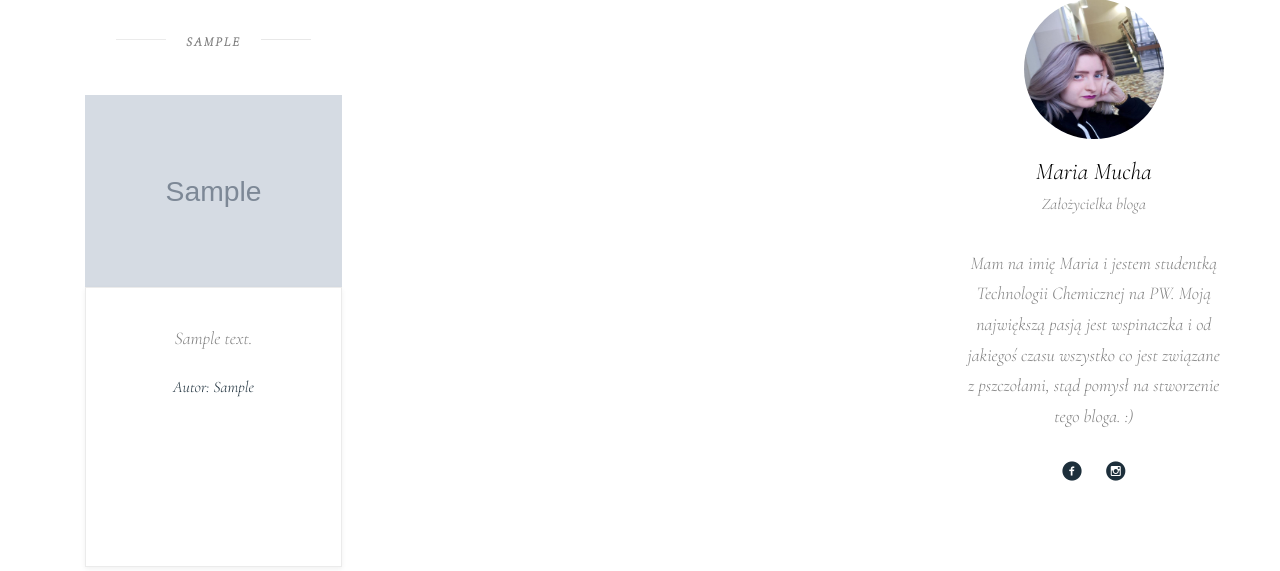
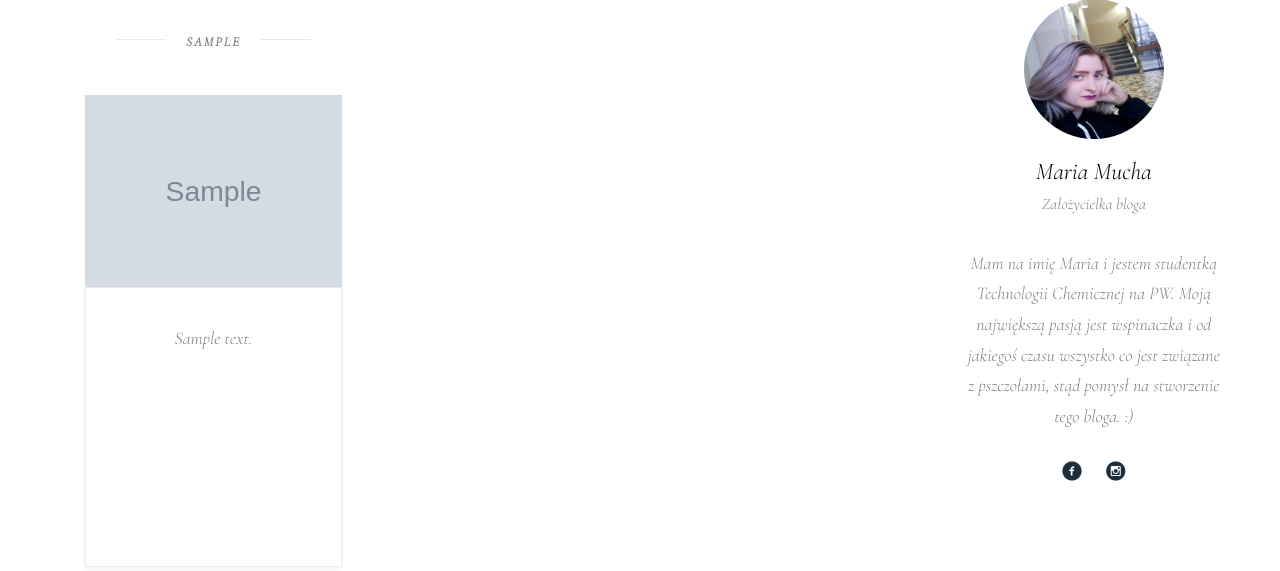
Before and after one commit to markoseb/BeeBloge, a Flask app: page /product/list in a window 1280 px wide. Shown: the part 618-1189 px from the top of the page. Run offline with Flask 2, Linux system fonts and the light colour scheme; tables that the repository leaves empty hold one stand-in row (values such as "Sample post"); grey boxes marked "Sample" are stand-in pictures; some libraries are stand-ins or nearby versions; some web fonts are replaced.

Commit message:
Html style changes

```diff
--- a/beebloge/templates/base.html
+++ b/beebloge/templates/base.html
@@ -21,18 +21,9 @@
 		<link href="https://fonts.googleapis.com/css2?family=Cormorant+Garamond:ital,wght@1,300&family=Dancing+Script&family=Sacramento&display=swap"
 			  rel="stylesheet">
 
-
-<link rel="preconnect" href="https://fonts.googleapis.com">
-<link rel="preconnect" href="https://fonts.gstatic.com" crossorigin>
-<link href="https://fonts.googleapis.com/css2?family=Amatic+SC&display=swap" rel="stylesheet">
-
-
-
-
-<link rel="preconnect" href="https://fonts.googleapis.com">
-<link rel="preconnect" href="https://fonts.gstatic.com" crossorigin>
-<link href="https://fonts.googleapis.com/css2?family=Kaushan+Script&display=swap" rel="stylesheet">
-
+		<link rel="preconnect" href="https://fonts.googleapis.com">
+		<link rel="preconnect" href="https://fonts.gstatic.com" crossorigin>
+		<link href="https://fonts.googleapis.com/css2?family=Amatic+SC&display=swap" rel="stylesheet">
 
 		<!-- Animate.css -->
 		<link rel="stylesheet" href="/static/css/animate.css">
--- a/beebloge/templates/productList.html
+++ b/beebloge/templates/productList.html
@@ -35,8 +35,6 @@
                     alt="/static/product_pics/blog-1.jpg"></a>
                 <div class="blog-text text-center">
                   <p>{{ product.text|striptags|truncate(200,true)}}</p>
-									<a href="{{ url_for('users.user_posts', username=product.author.username) }}">Autor: {{product.author.first_name}}</a>
-
                 </div>
               </div>
             </div>
```
Also changed, not shown: beebloge/static/css/style.css (+5 -5 lines), beebloge/static/product_pics/BALSAM-OD-YWCZY-Z-KOKREMY.jpg (added), beebloge/static/product_pics/JEDWABNA-OD-YWKA-DO-DO-W-OS-W.jpg (added). Lines whose indentation alone changed are shown as unchanged.
